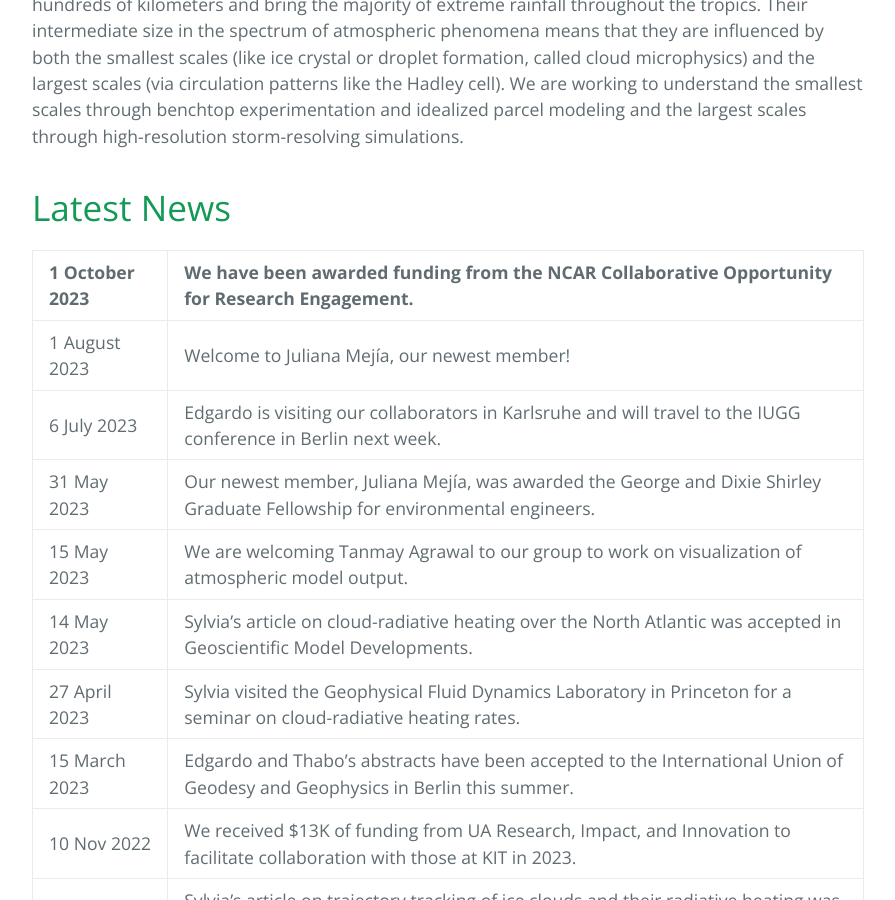
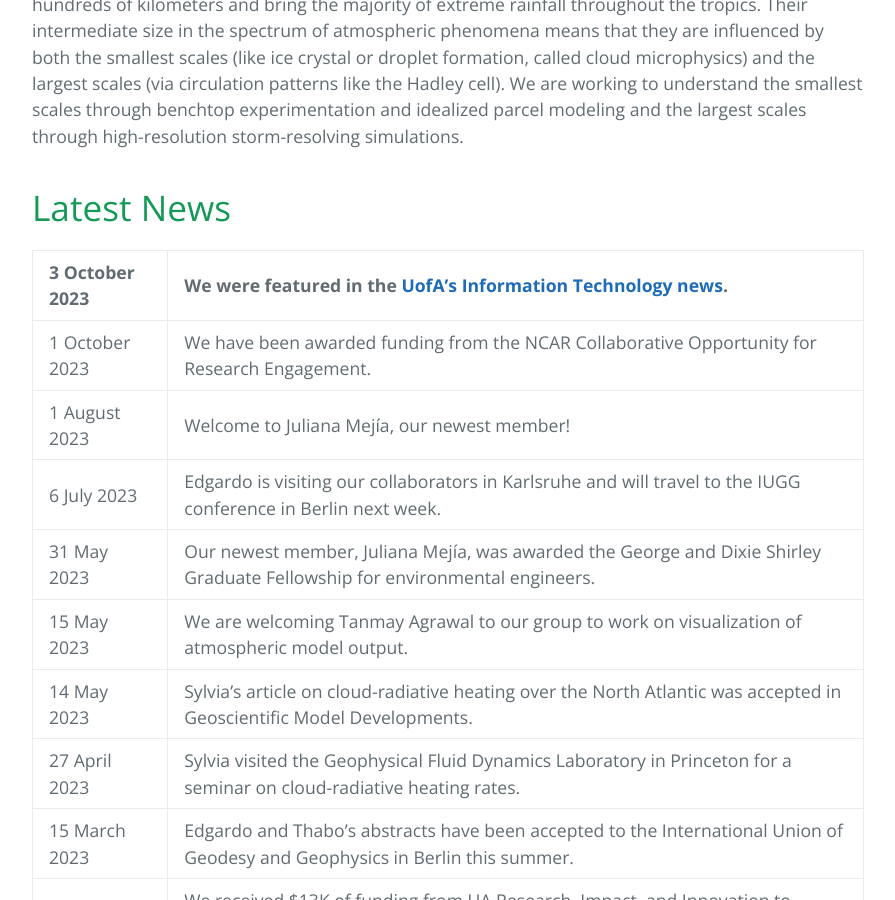
Before and after one commit to sylviasullivan/sylviasullivan.github.io, a Jekyll site: the page built from index.md, in a window 1280 px wide and 900 px high, scrolled down 596 px. Shown: the whole window, without its empty margins (192-1087 px from the left). Built offline with Jekyll 4.4.1, drawn with Linux system fonts in a browser that asks for light colours.

Commit message:
Add UA IT news link

```diff
--- a/index.md
+++ b/index.md
@@ -11,8 +11,9 @@ We are broadly interested in scale interactions in the atmosphere and how best t
 
 # Latest News
 
+| 3 October 2023 | We were featured in the [UofA's Information Technology news](https://it.arizona.edu/news/atmospheric-researcher-has-her-head-clouds).
+|:--|:--|
 | 1 October 2023 | We have been awarded funding from the NCAR Collaborative Opportunity for Research Engagement.
-|:--|:--|
 | 1 August 2023 | Welcome to Juliana Mejía, our newest member!
 | 6 July 2023 | Edgardo is visiting our collaborators in Karlsruhe and will travel to the IUGG conference in Berlin next week.
 | 31 May 2023 | Our newest member, Juliana Mejía, was awarded the George and Dixie Shirley Graduate Fellowship for environmental engineers. |
```
